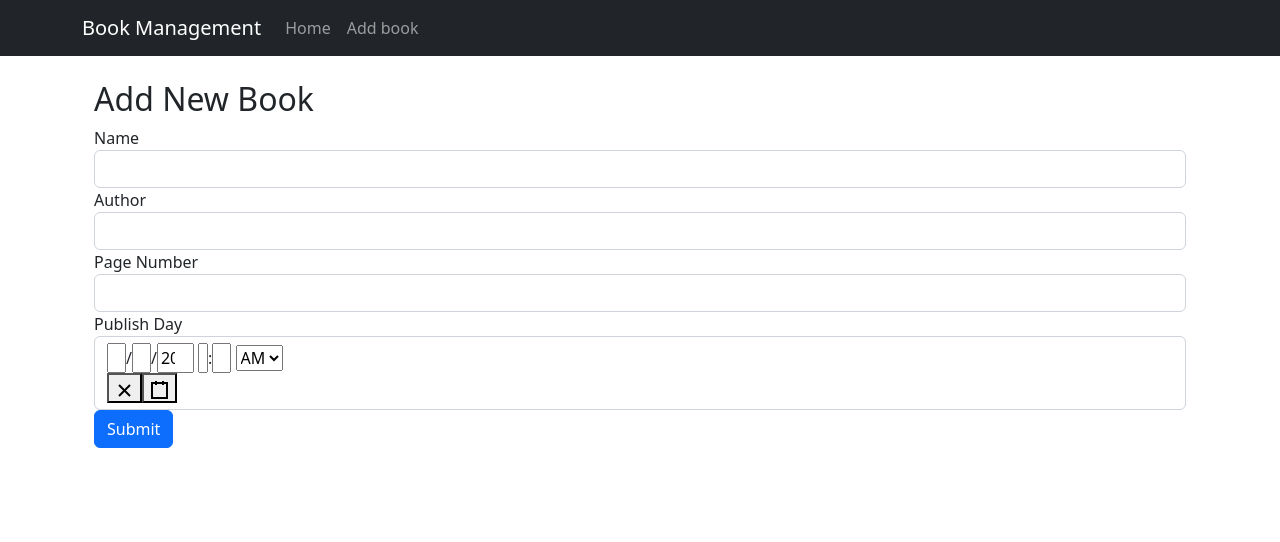
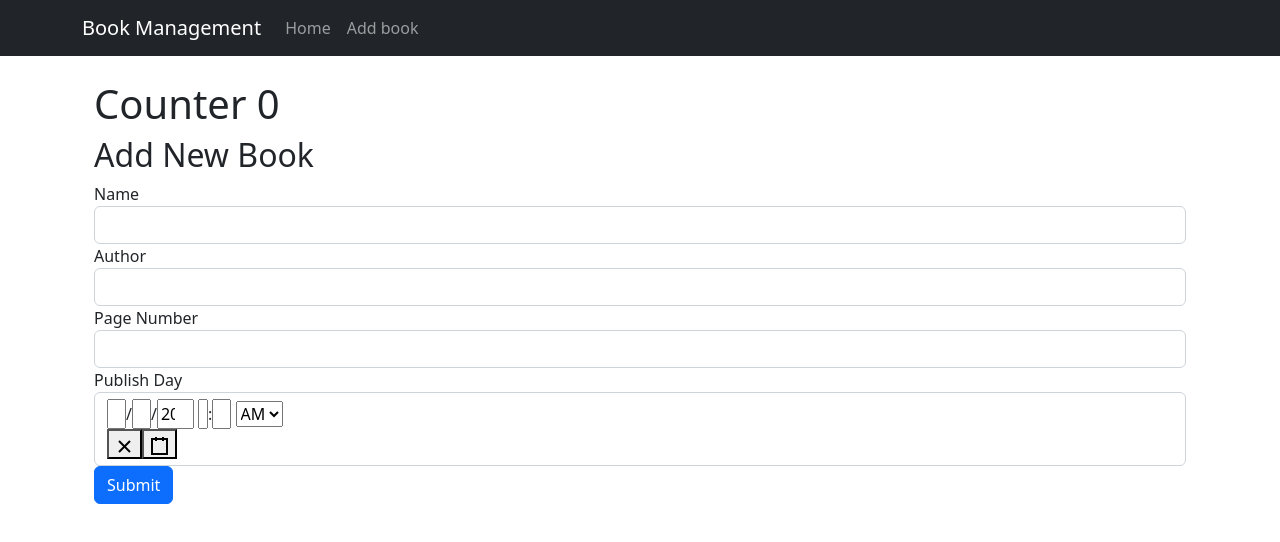
Before and after one commit to NuclearSherwin/React_Crud_With_.NetApi_Call_BookManagement, a React (Create React App) app: page /create in a window 1280 px wide. Shown: the top 542 px of the page. Built offline with nearby package versions, Linux system fonts and the light colour scheme.

Commit message:
add redux

```diff
--- a/package.json
+++ b/package.json
@@ -13,8 +13,10 @@
     "react-bootstrap": "^2.6.0",
     "react-datetime-picker": "^4.1.1",
     "react-dom": "^18.2.0",
+    "react-redux": "^8.0.5",
     "react-router-dom": "^6.4.3",
     "react-scripts": "5.0.1",
+    "redux": "^4.2.0",
     "web-vitals": "^2.1.4"
   },
   "scripts": {
--- a/src/components/books/create.component.js
+++ b/src/components/books/create.component.js
@@ -2,6 +2,7 @@ import React, { useEffect, useState } from "react";
 import { createBook } from "../functions/books";
 import { useNavigate } from "react-router-dom";
 import DateTimePicker from "react-datetime-picker";
+import { useSelector } from "react-redux";
 
 // components
 
@@ -24,6 +25,8 @@ const CreateComponent = () => {
   const [date, setDate] = useState(new Date());
   const [error, setError] = useState(initError);
   const navigate = useNavigate();
+
+  const counter = useSelector((state) => state.counter);
 
   useEffect(() => {
     console.log(book);
@@ -66,7 +69,8 @@ const CreateComponent = () => {
     let validate = true;
     error.name = book.name.length === 0 ? "Name is required!" : "";
     error.author = book.author.length === 0 ? "Author is required!" : "";
-    error.pageNumber = book.pageNumber.length === 0 ? "Page number is required!" : "";
+    error.pageNumber =
+      book.pageNumber.length === 0 ? "Page number is required!" : "";
     error.publishDate =
       book.publishDate.length === 0
         ? "publish date is required!"
@@ -81,6 +85,9 @@ const CreateComponent = () => {
   return (
     <>
       <div className="container">
+        <div>
+          <h1>Counter {counter}</h1>
+        </div>
         <h2>Add New Book</h2>
         <form onSubmit={onSubmit}>
           <div className="form-group">
--- a/src/components/books/index.component.js
+++ b/src/components/books/index.component.js
@@ -1,9 +1,14 @@
 import React, { useState, useEffect } from "react";
 import { Link } from "react-router-dom";
 import { getAllBooks, deleteBook } from "../functions/books";
+import { useSelector, useDispatch } from "react-redux";
+import {increment, decrement} from '../redux/actions/counter';
+
 
 const IndexComponent = () => {
   const [books, setBooks] = useState([]);
+  const counter = useSelector((state) => state.counter);
+  const dispatch = useDispatch();
 
   // for set data after done loading page once
   useEffect(() => {
@@ -57,7 +62,12 @@ const IndexComponent = () => {
 
   return (
     <>
-      <div>
+      <div className="container">
+        <div>
+          <h1>Counter {counter}</h1>
+          <button onClick={() => dispatch(increment(5))}>Increment</button>
+          <button onClick={() => dispatch(decrement(5))}>Decrement</button>
+        </div>
         <table class="table table-dark">
           <thead>
             <tr>
--- /dev/null
+++ b/src/components/redux/actions/counter.js
@@ -0,0 +1,15 @@
+import React from "react";
+
+export const increment = (number) => {
+  return {
+    type: "INCREMENT",
+    payload: number,
+  };
+};
+
+export const decrement = (number) => {
+  return {
+    type: "DECREMENT",
+    payload: number,
+  };
+};
--- /dev/null
+++ b/src/components/redux/reducers/counter.js
@@ -0,0 +1,14 @@
+import React from "react";
+
+const counterReducer = (state = 0, action) => {
+  switch (action.type) {
+    case "INCREMENT":
+      return state + action.payload;
+    case "DECREMENT":
+      return state - action.payload;
+    default:
+      return state;
+  }
+};
+
+export default counterReducer;
--- /dev/null
+++ b/src/components/redux/reducers/index.js
@@ -0,0 +1,9 @@
+import { combineReducers } from "redux";
+
+import counter from './counter'
+
+const allReducers = combineReducers({
+    counter,
+})
+
+export default allReducers;
--- a/src/index.js
+++ b/src/index.js
@@ -4,12 +4,19 @@ import './index.css';
 import App from './App';
 import reportWebVitals from './reportWebVitals';
 import { BrowserRouter } from 'react-router-dom';
+import  {createStore} from "redux";
+import {Provider} from "react-redux";
+
+import allReducers from "./components/redux/reducers/index";
+const store = createStore(allReducers);
 
 const root = ReactDOM.createRoot(document.getElementById('root'));
 root.render(
-  <BrowserRouter>
-    <App />
-  </BrowserRouter>
+  <Provider store={store}>
+    <BrowserRouter>
+      <App />
+    </BrowserRouter>
+  </Provider>
 );
 
 // If you want to start measuring performance in your app, pass a function
```
Also changed, not shown: 1 other file (tests, documents, lock files or other folders).
